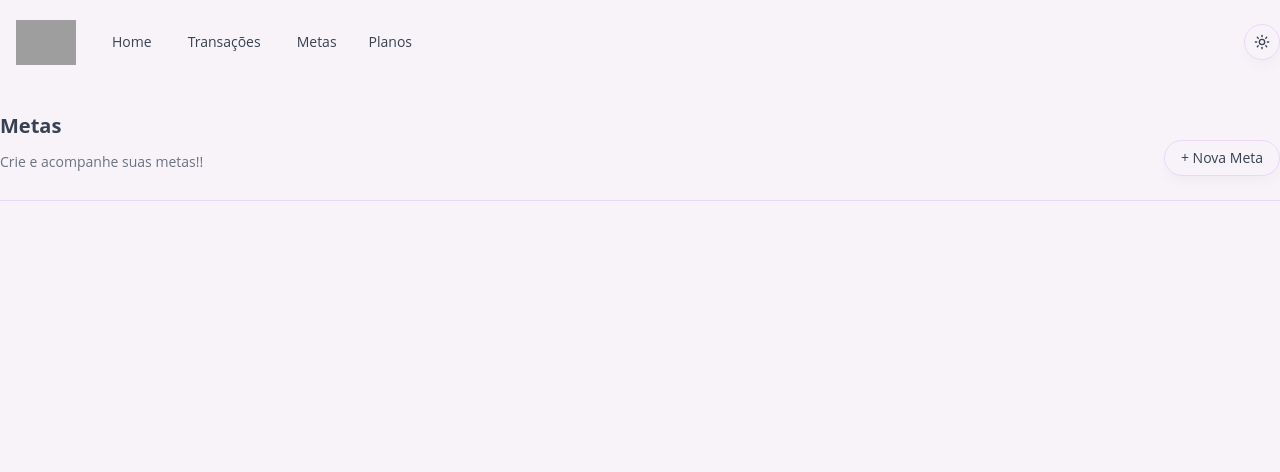
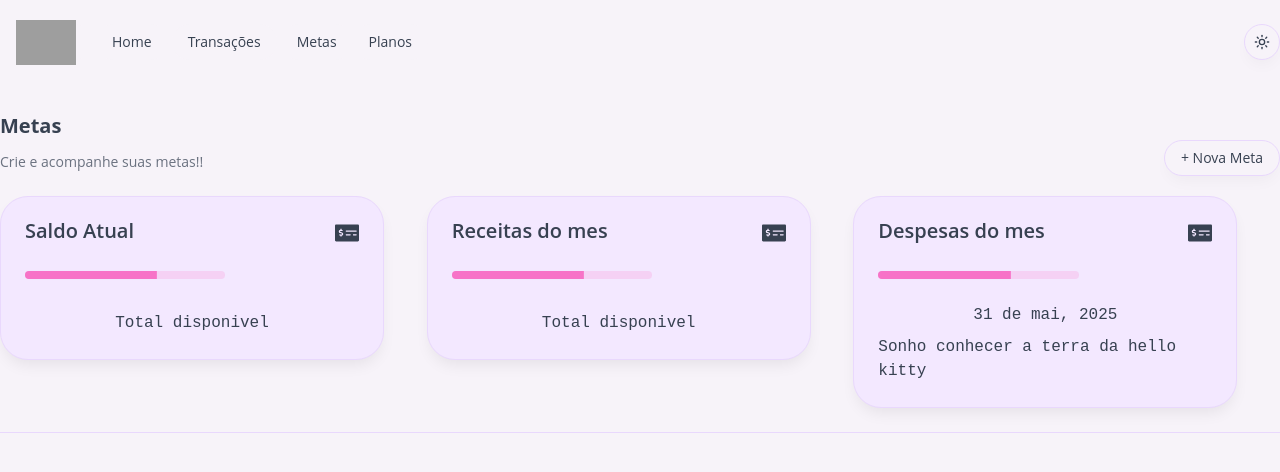
Before and after one commit to davithekid/finances, a Next.js app in the folder front-end/app/: page /metas in a window 1280 px wide. Shown: the top 472 px of the page. Built offline with nearby package versions, Linux system fonts and the light colour scheme; grey boxes are pictures that could not be loaded.

Commit message:
feat(metas): card metas

```diff
--- a/front-end/app/package.json
+++ b/front-end/app/package.json
@@ -15,6 +15,7 @@
     "@radix-ui/react-dropdown-menu": "^2.1.16",
     "@radix-ui/react-label": "^2.1.7",
     "@radix-ui/react-navigation-menu": "^1.2.14",
+    "@radix-ui/react-progress": "^1.1.7",
     "@radix-ui/react-separator": "^1.1.7",
     "@radix-ui/react-slot": "^1.2.3",
     "@radix-ui/react-tooltip": "^1.2.8",
--- /dev/null
+++ b/front-end/app/src/components/blocks/card/metas.jsx
@@ -0,0 +1,67 @@
+import { ProgressDemo } from "@/components/progress/ProgressMetas";
+import { Button } from "@/components/ui/button"
+import {
+    Card,
+    CardAction,
+    CardContent,
+    CardDescription,
+    CardFooter,
+    CardHeader,
+    CardTitle,
+} from "@/components/ui/card"
+import { Input } from "@/components/ui/input"
+import { Label } from "@/components/ui/label"
+import { FaMoneyCheckAlt } from "react-icons/fa";
+
+
+const cards = [
+    {
+        id: 1,
+        title: 'Saldo Atual',
+        icon: FaMoneyCheckAlt,
+        price: "R$40,00",
+        footer: 'Total disponivel'
+    },
+    {
+        id: 2,
+        title: 'Receitas do mes',
+        icon: FaMoneyCheckAlt,
+        price: "R$40,00",
+        footer: 'Total disponivel'
+    },
+    {
+        id: 3,
+        title: 'Despesas do mes',
+        icon: FaMoneyCheckAlt,
+        price: "R$40,00",
+        date: '31 de mai, 2025',
+        footer: 'Sonho conhecer a terra da hello kitty'
+    },
+]
+
+
+export function CardMetas() {
+    return (
+        <>
+            {cards.map((card) => (
+                <div key={card.id}>
+                    <Card className="w-full max-w-sm bg-purple-100">
+                        <CardHeader>
+                            <CardTitle className={"lg:text-xl"}>{card.title}</CardTitle>
+                            <CardAction className={'text-2xl'}>
+                                <card.icon/>
+                            </CardAction>
+                        </CardHeader>
+                        <CardContent>
+                            <ProgressDemo/>
+                        </CardContent>
+                        <CardFooter className="flex-col gap-2">
+                            <p className="font-mono">{card.date}</p>
+                            <p className="font-mono">{card.footer}</p>
+                        </CardFooter>
+                    </Card>
+                </div>
+            ))}
+        </>
+    )
+}
--- a/front-end/app/src/components/blocks/separator/separatorMetas.jsx
+++ b/front-end/app/src/components/blocks/separator/separatorMetas.jsx
@@ -1,6 +1,8 @@
 import { Separator } from "@/components/ui/separator"
 import { AlertDialogSimulacao } from "@/components/dialogs/simulacao"
 import { AlertDialogMetas } from "@/components/dialogs/metas"
+import { CardDemo } from "../card/card"
+import { CardMetas } from "../card/metas"
 
 export function SeparadorMetas() {
     return (
@@ -17,7 +19,9 @@ export function SeparadorMetas() {
                     </div>
                 </div>
 
-
+            <div className="grid grid-cols-3 py-2">
+                <CardMetas/>
+            </div>
             </div>
 
             <Separator className="my-4" />
--- /dev/null
+++ b/front-end/app/src/components/progress/ProgressMetas.jsx
@@ -0,0 +1,16 @@
+"use client"
+
+import * as React from "react"
+
+import { Progress } from "@/components/ui/progress"
+
+export function ProgressDemo() {
+  const [progress, setProgress] = React.useState(13)
+
+  React.useEffect(() => {
+    const timer = setTimeout(() => setProgress(66), 500)
+    return () => clearTimeout(timer)
+  }, [])
+
+  return <Progress value={progress} className="w-[60%]" />
+}
--- /dev/null
+++ b/front-end/app/src/components/ui/progress.jsx
@@ -0,0 +1,29 @@
+"use client"
+
+import * as React from "react"
+import * as ProgressPrimitive from "@radix-ui/react-progress"
+
+import { cn } from "@/lib/utils"
+
+function Progress({
+  className,
+  value,
+  ...props
+}) {
+  return (
+    <ProgressPrimitive.Root
+      data-slot="progress"
+      className={cn(
+        "bg-primary/20 relative h-2 w-full overflow-hidden rounded-full",
+        className
+      )}
+      {...props}>
+      <ProgressPrimitive.Indicator
+        data-slot="progress-indicator"
+        className="bg-primary h-full w-full flex-1 transition-all"
+        style={{ transform: `translateX(-${100 - (value || 0)}%)` }} />
+    </ProgressPrimitive.Root>
+  );
+}
+
+export { Progress }
```
Also changed, not shown: 1 other file (tests, documents, lock files or other folders).
